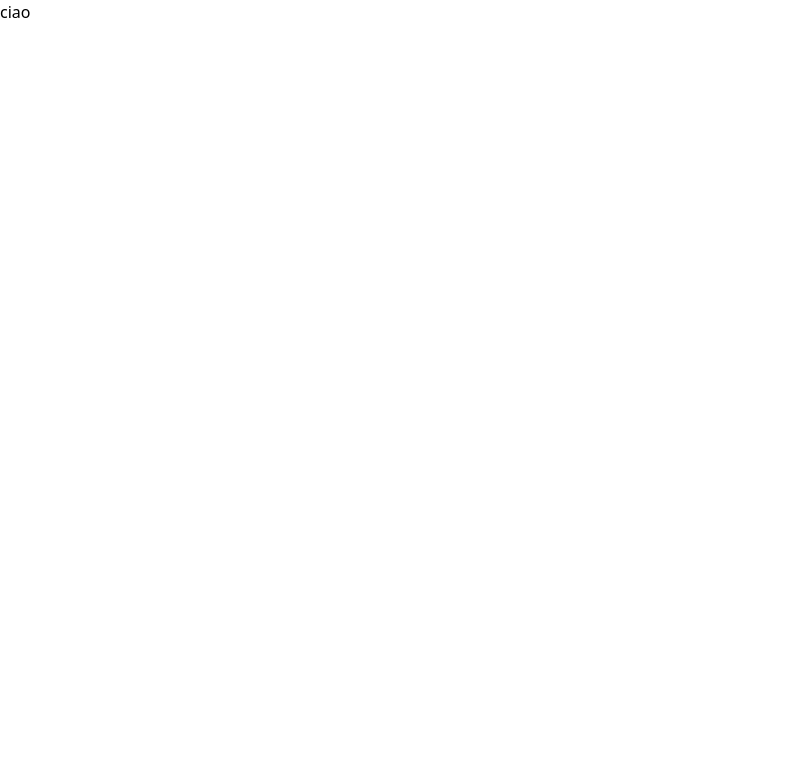
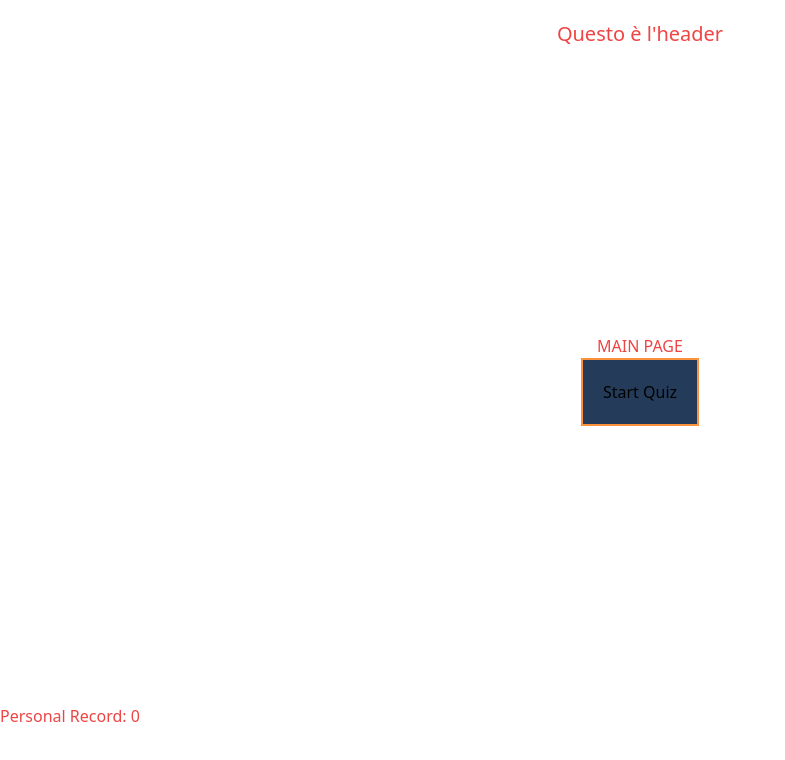
Before and after one commit to CodeStorm-SRL/entry-tests, a React (Vite) app in the folder js/react-quiz-app/: page / in a window 1280 px wide. Shown: the top 760 px of the page, without its empty margins (0-785 px from the left). Built offline with nearby package versions, Linux system fonts and the light colour scheme; the HTML template or start-up script is replaced by a standard one.

Commit message:
Implementa routing

```diff
--- a/js/react-quiz-app/src/App.tsx
+++ b/js/react-quiz-app/src/App.tsx
@@ -1,5 +1,22 @@
-function App() {
-  return <div>ciao</div>;
-}
+import { FC } from "react";
+import AppLayout from "./components/layout/AppLayout";
+import { BrowserRouter, Route, Routes } from "react-router-dom";
+import MainPage from "./components/page/MainPage";
+import EndPage from "./components/page/EndPage";
+import QuizPage from "./components/page/QuizPage";
+
+const App: FC = () => {
+  return (
+    <BrowserRouter>
+      <Routes>
+        <Route path="/" element={<AppLayout />}>
+          <Route path="/" element={<MainPage />} />
+          <Route path="/quiz" element={<QuizPage />} />
+          <Route path="/end" element={<EndPage />} />
+        </Route>
+      </Routes>
+    </BrowserRouter>
+  );
+};
 
 export default App;
```
